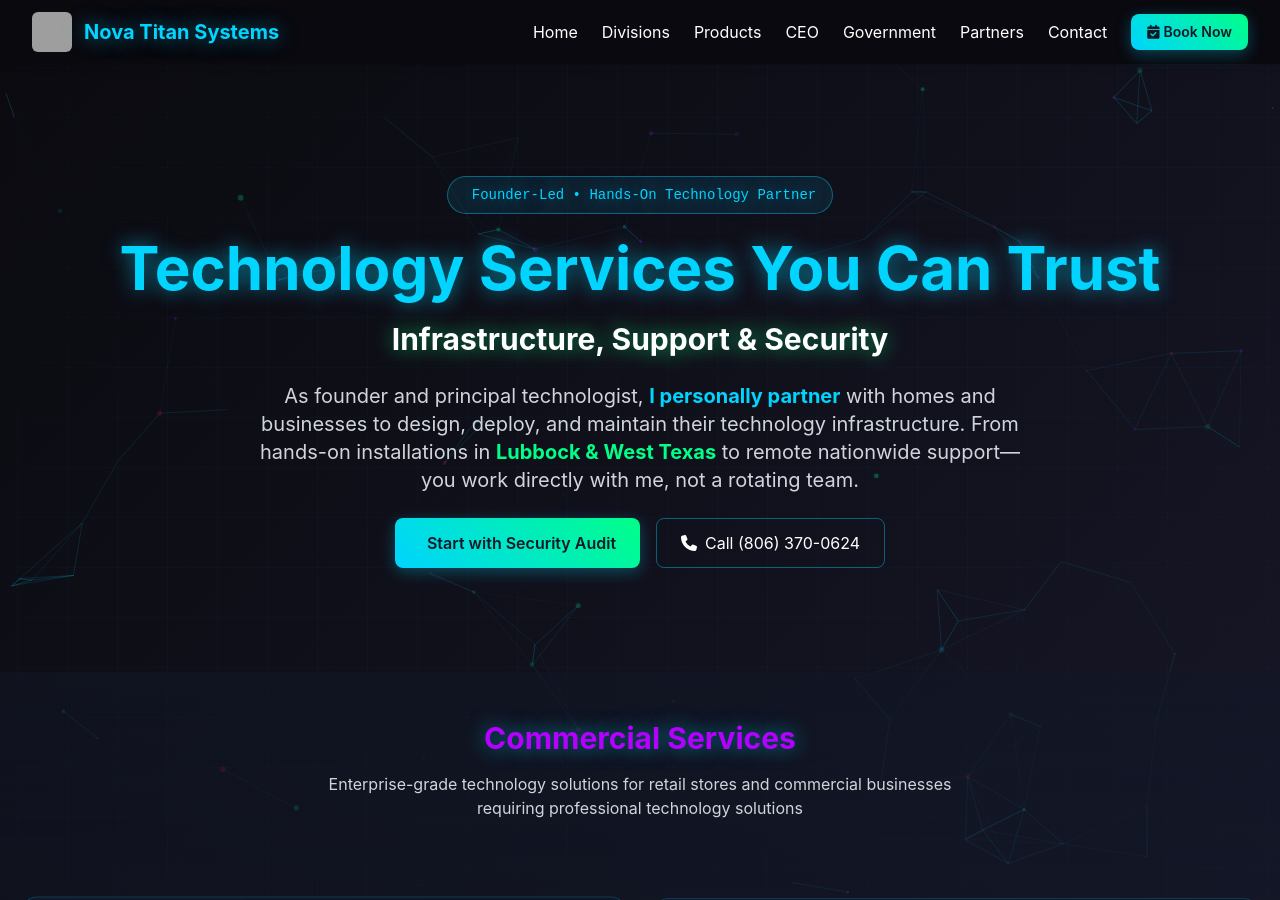
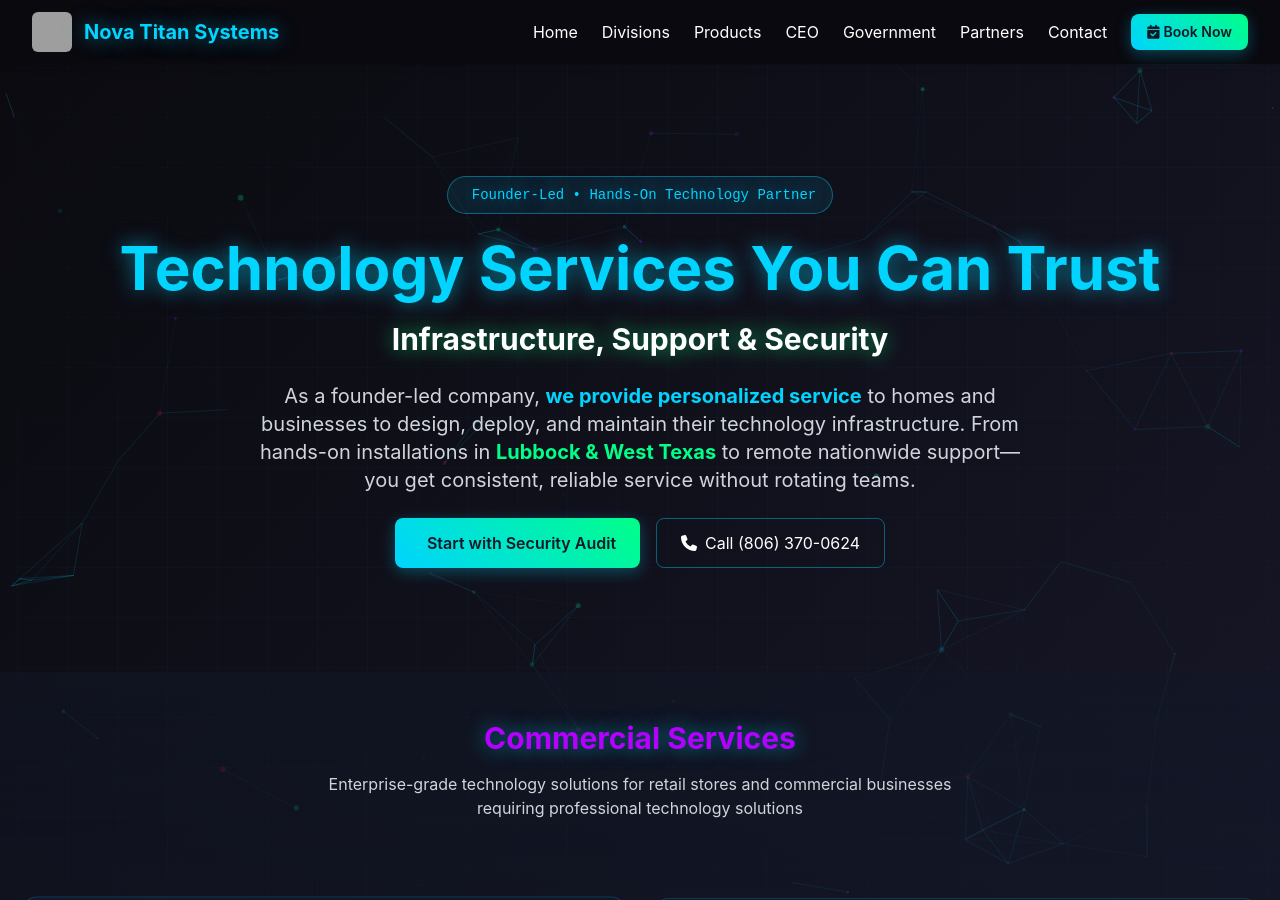
Before and after one commit to tzsmit/nova-titan-site, a Jekyll site: the page built from services/index.html, in a window 1280 px wide and 900 px high. Built offline with Jekyll 4.4.1, drawn with Linux system fonts in a browser that asks for light colours; nearby versions of some CDN libraries; some of the changed text lies outside the part shown; grey boxes are pictures that could not be loaded.

Commit message:
fix(services): remove overly personal language for scalability
- Changed 'I personally partner' to 'we provide personalized service'
- Updated 'you work directly with me' to 'you get consistent, reliable service'
- Changed 'I personally handle' to 'we handle with care'
- Maintains founder-led messaging while allowing for team growth
- Consistent with CEO page updates made earlier

```diff
--- a/services/index.html
+++ b/services/index.html
@@ -17,10 +17,10 @@ description: "Professional technology services delivered by Traivone Smith: Infr
           <span class="text-3xl glow-green">Infrastructure, Support & Security</span>
         </h1>
         <p class="text-xl text-gray-300 max-w-3xl mx-auto mb-6 fade-in">
-          As founder and principal technologist, <strong class="text-cyan-300">I personally partner</strong> with
+          As a founder-led company, <strong class="text-cyan-300">we provide personalized service</strong> to
           homes and businesses to design, deploy, and maintain their technology infrastructure. From hands-on
           installations in <strong class="text-green-300">Lubbock & West Texas</strong> to remote nationwide
-          support—you work directly with me, not a rotating team.
+          support—you get consistent, reliable service without rotating teams.
         </p>
         <div class="flex flex-wrap justify-center gap-4 fade-in">
           <a href="#home-audit" class="btn-grad text-gray-900 font-semibold py-3 px-6 rounded-lg inline-flex items-center">
@@ -115,7 +115,7 @@ description: "Professional technology services delivered by Traivone Smith: Infr
           </div>
           <h3 class="text-2xl font-bold text-cyan-300 mb-4">🔧 Infrastructure & Installations</h3>
           <p class="text-gray-300 mb-6 leading-relaxed">
-            I personally handle your infrastructure needs—whether it's setting up a retail POS system,
+            We handle your infrastructure needs with care—whether it's setting up a retail POS system,
             mounting TVs with clean cable management, or deploying secure business networks. Hands-on,
             professional work done right the first time.
           </p>
```
